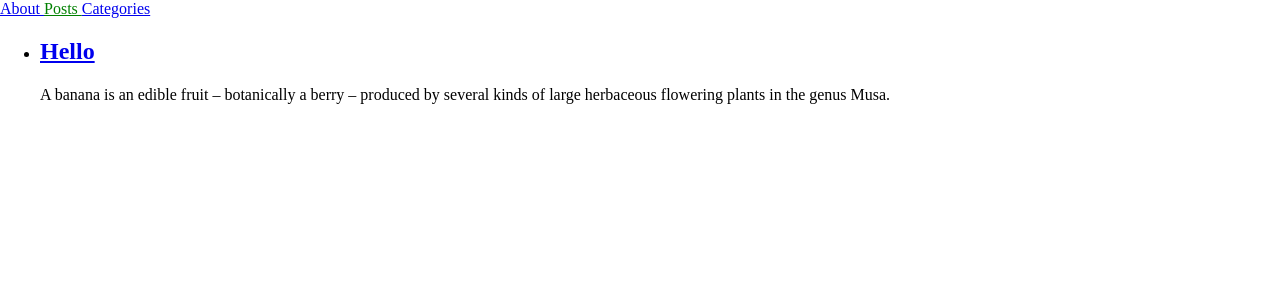
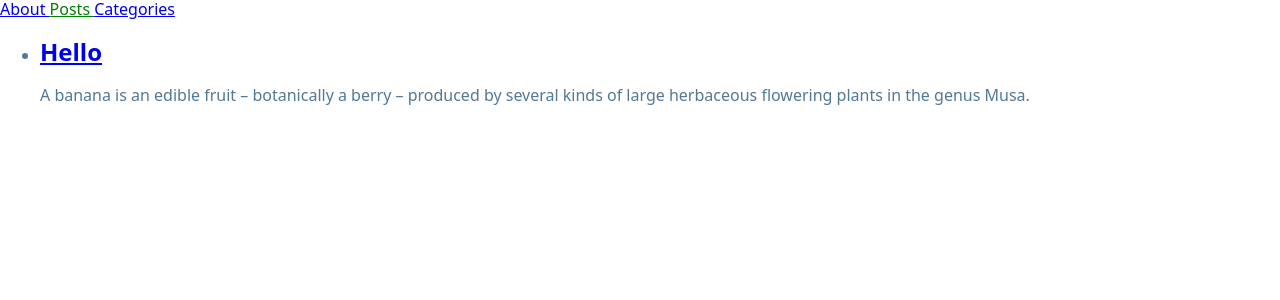
Before and after one commit to xfltrt/xfltrt.github.io, a Jekyll site: the page built from index.html, in a window 1280 px wide. Shown: the top 300 px of the page. Built offline with Jekyll 4.4.1, drawn with Linux system fonts in a browser that asks for light colours.

Commit message:
Update main.scss

```diff
--- a/_sass/main.scss
+++ b/_sass/main.scss
@@ -1,3 +1,29 @@
+:root {
+  --colour-dark: #09203f;
+  --colour-gray: #f5f7fa;
+  --colour-primary: #537895;
+  --colour-white: #fff;
+  --font-primary: "Noto Sans", sans-serif;
+  --font-secondary: "Roboto Slab", sans-serif;
+}
+
+html {
+  color: var(--colour-primary);
+  font-family: var(--font-primary, sans-serif);
+  min-height: 100vh;
+}
+
+#container {
+  margin: 20px;
+}
+
+h1, h1, h3, h4, h5, h6 {
+  color: var(--colour-dark);
+  font-family: var(--font-secondary);
+  margin: 0;
+  padding: 0;
+}
+
 .current {
   color: green;
 }
```
